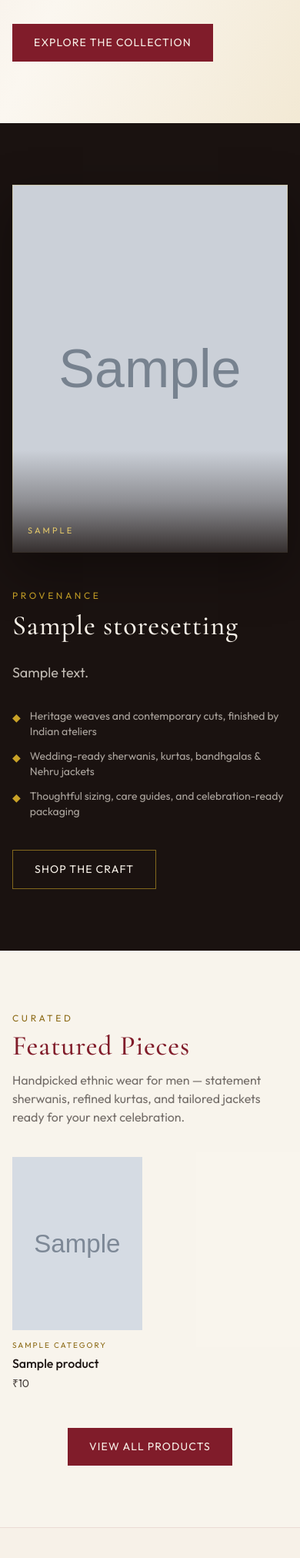
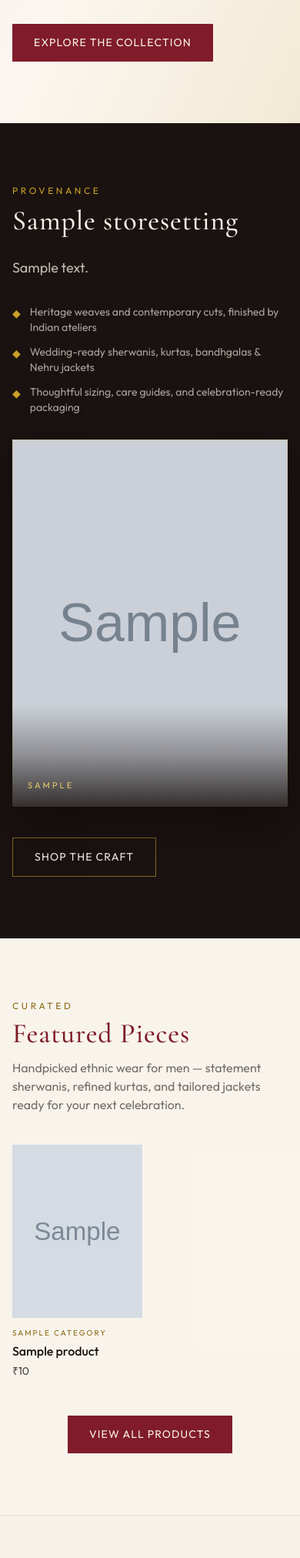
Before and after one commit to partha-0803/indian-ethnic-wear-ecom, a Django app: page / in a window 390 px wide. Shown: the part 2061-4085 px from the top of the page at 77% size. Run offline with Django 5.2, Linux system fonts and the light colour scheme; tables that the repository leaves empty hold one stand-in row (values such as "Sample post"); grey boxes marked "Sample" are stand-in pictures; some libraries are stand-ins or nearby versions.

Commit message:
Fix mobile taps, WebP heroes, and Crafted in India order.
Co-authored-by: Cursor <cursoragent@cursor.com>

```diff
--- a/catalog/views.py
+++ b/catalog/views.py
@@ -37,15 +37,15 @@ def home(request):
             "hero_images": [
                 {
                     "desktop": "brand/hero-1.webp",
-                    "mobile": "brand/hero-1-mobile.jpg",
+                    "mobile": "brand/hero-1-mobile.webp",
                 },
                 {
                     "desktop": "brand/hero-2.webp",
-                    "mobile": "brand/hero-2-mobile.jpg",
+                    "mobile": "brand/hero-2-mobile.webp",
                 },
                 {
                     "desktop": "brand/hero-3.webp",
-                    "mobile": "brand/hero-3-mobile.jpg",
+                    "mobile": "brand/hero-3-mobile.webp",
                 },
             ],
             "reviews": reviews,
--- a/static/css/store.css
+++ b/static/css/store.css
@@ -13,8 +13,14 @@ html {
   display: none !important;
 }
 
-/* Custom cursor — desktop only (body.has-custom-cursor) */
-@media (pointer: fine) {
+/* Custom cursor overlays must never intercept taps/clicks */
+.cursor-ring,
+.cursor-dot {
+  pointer-events: none !important;
+}
+
+/* Custom cursor — fine pointer + hover only (skip phones/tablets) */
+@media (pointer: fine) and (hover: hover) {
   body.has-custom-cursor,
   body.has-custom-cursor * {
     cursor: none !important;
@@ -25,7 +31,6 @@ html {
     position: fixed;
     top: 0;
     left: 0;
-    pointer-events: none;
     z-index: 9999;
     border-radius: 9999px;
     will-change: transform;
@@ -51,11 +56,22 @@ html {
   }
 }
 
-@media (pointer: coarse), (prefers-reduced-motion: reduce) {
+@media (pointer: coarse), (hover: none), (prefers-reduced-motion: reduce) {
   .cursor-ring,
   .cursor-dot {
     display: none !important;
   }
+
+  body.has-custom-cursor,
+  body.has-custom-cursor * {
+    cursor: auto !important;
+  }
+}
+
+a,
+button,
+[role="button"] {
+  touch-action: manipulation;
 }
 
 .hero-overlay {
--- a/templates/base.html
+++ b/templates/base.html
@@ -18,8 +18,7 @@
   <meta name="googlebot" content="index, follow">
   <link rel="manifest" href="{% url 'webmanifest' %}">
   <link rel="icon" href="{% static 'brand/logo.webp' %}" type="image/webp">
-  <link rel="alternate icon" href="{% static 'brand/logo.jpg' %}" type="image/jpeg">
-  <link rel="apple-touch-icon" href="{% static 'brand/logo.jpg' %}">
+  <link rel="apple-touch-icon" href="{% static 'brand/logo.webp' %}">
   <link rel="canonical" href="{% absolute_url canonical_path|default:request.path %}">
 
   {# Open Graph / social #}
@@ -144,7 +143,12 @@
   {% block extra_js %}{% endblock %}
   <script>
   (function () {
-    if (window.matchMedia('(pointer: coarse)').matches || window.matchMedia('(prefers-reduced-motion: reduce)').matches) {
+    const isTouchUI =
+      window.matchMedia('(pointer: coarse)').matches ||
+      window.matchMedia('(hover: none)').matches ||
+      window.matchMedia('(prefers-reduced-motion: reduce)').matches ||
+      (navigator.maxTouchPoints > 0 && !window.matchMedia('(pointer: fine) and (hover: hover)').matches);
+    if (isTouchUI) {
       document.body.classList.remove('has-custom-cursor');
       return;
     }
--- a/templates/catalog/home.html
+++ b/templates/catalog/home.html
@@ -5,18 +5,18 @@
 {% block title %}{{ seo_title }}{% endblock %}
 
 {% block content %}
-{# Hero slideshow — desktop webp + mobile-only brand/*-mobile.jpg #}
+{# Hero slideshow — desktop webp + mobile-only brand/*-mobile.webp #}
 <section class="relative min-h-[88vh] overflow-hidden group/hero"
          x-data="heroSlider({{ hero_images|length|default:3 }})"
          x-init="start()"
          @mouseenter="pause()"
          @mouseleave="start()">
   {% for slide_img in hero_images %}
-  <div class="absolute inset-0 transition-opacity duration-[1200ms] ease-out"
+  <div class="absolute inset-0 transition-opacity duration-[1200ms] ease-out pointer-events-none"
        :class="index === {{ forloop.counter0 }} ? 'opacity-100 z-[1]' : 'opacity-0 z-0'"
        aria-hidden="true">
     <picture>
-      <source media="(max-width: 767px)" srcset="{% static slide_img.mobile %}">
+      <source media="(max-width: 767px)" srcset="{% static slide_img.mobile %}" type="image/webp">
       <img src="{% static slide_img.desktop %}"
            alt="{{ store.store_name }} — look {{ forloop.counter }}"
            class="hero-slide-img absolute inset-0 w-full h-full object-cover object-center md:object-[center_20%]"
@@ -25,9 +25,9 @@
     <div class="absolute inset-0 hero-overlay pointer-events-none"></div>
   </div>
   {% empty %}
-  <div class="absolute inset-0 z-[1]">
+  <div class="absolute inset-0 z-[1] pointer-events-none">
     <picture>
-      <source media="(max-width: 767px)" srcset="{% static 'brand/hero-1-mobile.jpg' %}">
+      <source media="(max-width: 767px)" srcset="{% static 'brand/hero-1-mobile.webp' %}" type="image/webp">
       <img src="{% static 'brand/hero-1.webp' %}" alt="{{ store.store_name }}"
            class="hero-slide-img absolute inset-0 w-full h-full object-cover object-center md:object-[center_20%]">
     </picture>
@@ -35,11 +35,13 @@
   </div>
   {% endfor %}
 
-  <div class="relative z-10 w-full max-w-7xl mx-auto px-4 sm:px-6 lg:px-8 min-h-[88vh] flex items-end pb-16 pt-28">
-    <div class="max-w-xl animate-fade-up hero-copy">
+  <div class="relative z-10 w-full max-w-7xl mx-auto px-4 sm:px-6 lg:px-8 min-h-[88vh] flex items-end pb-16 pt-28 pointer-events-none">
+    <div class="max-w-xl animate-fade-up hero-copy pointer-events-auto">
       {% if hero_slides %}
         {% for slide in hero_slides %}
-        <div x-show="index === {{ forloop.counter0 }}" x-transition.opacity.duration.500ms>
+        <div x-cloak
+             :class="index === {{ forloop.counter0 }} ? 'block' : 'hidden'"
+             {% if forloop.first %}style="display:block"{% else %}style="display:none"{% endif %}>
           <h1 class="font-display text-5xl sm:text-6xl lg:text-7xl text-cream tracking-[0.08em] leading-none">
             {% if slide.title %}{{ slide.title }}{% else %}{{ store.store_name }}{% endif %}
           </h1>
@@ -83,10 +85,10 @@
 
   {% if hero_images|length > 1 %}
   <button type="button" @click="prev()"
-          class="absolute left-3 top-1/2 -translate-y-1/2 z-20 w-10 h-10 text-cream/80 hover:text-gold transition opacity-0 group-hover/hero:opacity-100"
+          class="hidden md:block absolute left-3 top-1/2 -translate-y-1/2 z-20 w-10 h-10 text-cream/80 hover:text-gold transition opacity-0 group-hover/hero:opacity-100"
           aria-label="Previous slide">‹</button>
   <button type="button" @click="next()"
-          class="absolute right-3 top-1/2 -translate-y-1/2 z-20 w-10 h-10 text-cream/80 hover:text-gold transition opacity-0 group-hover/hero:opacity-100"
+          class="hidden md:block absolute right-3 top-1/2 -translate-y-1/2 z-20 w-10 h-10 text-cream/80 hover:text-gold transition opacity-0 group-hover/hero:opacity-100"
           aria-label="Next slide">›</button>
   {% endif %}
 </section>
@@ -120,7 +122,7 @@
 
 {# About Us — mobile: About → title → content → image → CTA; desktop: text | image #}
 <section class="relative overflow-hidden">
-  <div class="absolute inset-0 bg-gradient-to-br from-maroon/5 via-ivory to-gold/10"></div>
+  <div class="absolute inset-0 bg-gradient-to-br from-maroon/5 via-ivory to-gold/10 pointer-events-none"></div>
   <div class="relative max-w-7xl mx-auto px-4 sm:px-6 lg:px-8 py-20 lg:py-28 grid lg:grid-cols-2 gap-12 lg:gap-16 items-center">
     <div>
       <p class="text-xs uppercase tracking-[0.3em] text-gold-dark mb-2">About Us</p>
@@ -151,10 +153,10 @@
   </div>
 </section>
 
-{# Craft / Made in #}
+{# Craft — mobile: Provenance → title → content → image → CTA; desktop: image | text #}
 <section class="bg-ink text-cream py-20 lg:py-28">
   <div class="max-w-7xl mx-auto px-4 sm:px-6 lg:px-8 grid lg:grid-cols-2 gap-12 lg:gap-20 items-center">
-    <div class="relative mx-auto w-full max-w-md lg:max-w-none">
+    <div class="hidden lg:block relative mx-auto w-full max-w-md lg:max-w-none">
       <div class="relative aspect-[3/4] overflow-hidden group craft-frame">
         {% if store.craft_image %}
         <img src="{{ store.craft_image.url }}"
@@ -165,7 +167,7 @@
         <div class="w-full h-full bg-gradient-to-br from-maroon to-gold/40"></div>
         {% endif %}
         <div class="absolute inset-0 ring-1 ring-inset ring-gold/25 pointer-events-none"></div>
-        <div class="absolute inset-x-0 bottom-0 bg-gradient-to-t from-ink/85 via-ink/35 to-transparent pt-24 pb-5 px-5">
+        <div class="absolute inset-x-0 bottom-0 bg-gradient-to-t from-ink/85 via-ink/35 to-transparent pt-24 pb-5 px-5 pointer-events-none">
           <p class="text-[11px] uppercase tracking-[0.28em] text-gold-light">{{ store.craft_locations }}</p>
         </div>
       </div>
@@ -179,6 +181,22 @@
         <li class="flex gap-3"><span class="text-gold mt-0.5">◆</span><span>Wedding-ready sherwanis, kurtas, bandhgalas &amp; Nehru jackets</span></li>
         <li class="flex gap-3"><span class="text-gold mt-0.5">◆</span><span>Thoughtful sizing, care guides, and celebration-ready packaging</span></li>
       </ul>
+      <div class="mt-8 lg:hidden relative mx-auto w-full max-w-md">
+        <div class="relative aspect-[3/4] overflow-hidden group craft-frame">
+          {% if store.craft_image %}
+          <img src="{{ store.craft_image.url }}"
+               alt="{{ store.craft_title }} — artisan mens ethnic wear from {{ store.craft_locations }}"
+               class="w-full h-full object-cover transition duration-700 ease-out group-hover:scale-105 opacity-95"
+               width="900" height="1200" loading="lazy">
+          {% else %}
+          <div class="w-full h-full bg-gradient-to-br from-maroon to-gold/40"></div>
+          {% endif %}
+          <div class="absolute inset-0 ring-1 ring-inset ring-gold/25 pointer-events-none"></div>
+          <div class="absolute inset-x-0 bottom-0 bg-gradient-to-t from-ink/85 via-ink/35 to-transparent pt-24 pb-5 px-5 pointer-events-none">
+            <p class="text-[11px] uppercase tracking-[0.28em] text-gold-light">{{ store.craft_locations }}</p>
+          </div>
+        </div>
+      </div>
       <a href="{% url 'catalog:shop' %}" class="btn-ghost mt-10 inline-flex">Shop the craft</a>
     </div>
   </div>
```
Also changed, not shown: static/brand/hero-1-mobile.jpg (deleted), static/brand/hero-1-mobile.webp (added), static/brand/hero-2-mobile.jpg (deleted), static/brand/hero-2-mobile.webp (added), static/brand/hero-3-mobile.jpg (deleted), static/brand/hero-3-mobile.webp (added), static/brand/logo.jpg (deleted), templates/manifest.webmanifest.
